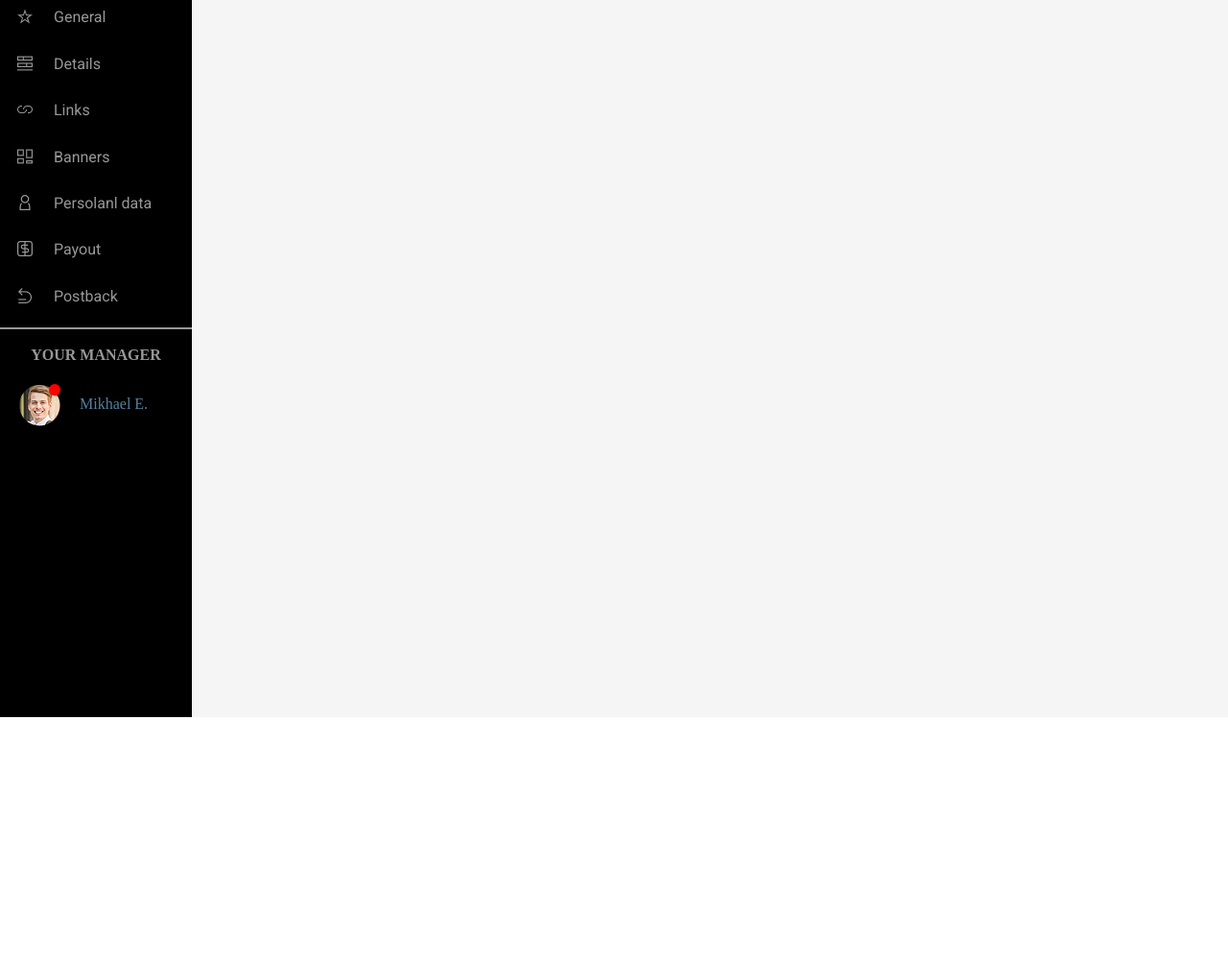
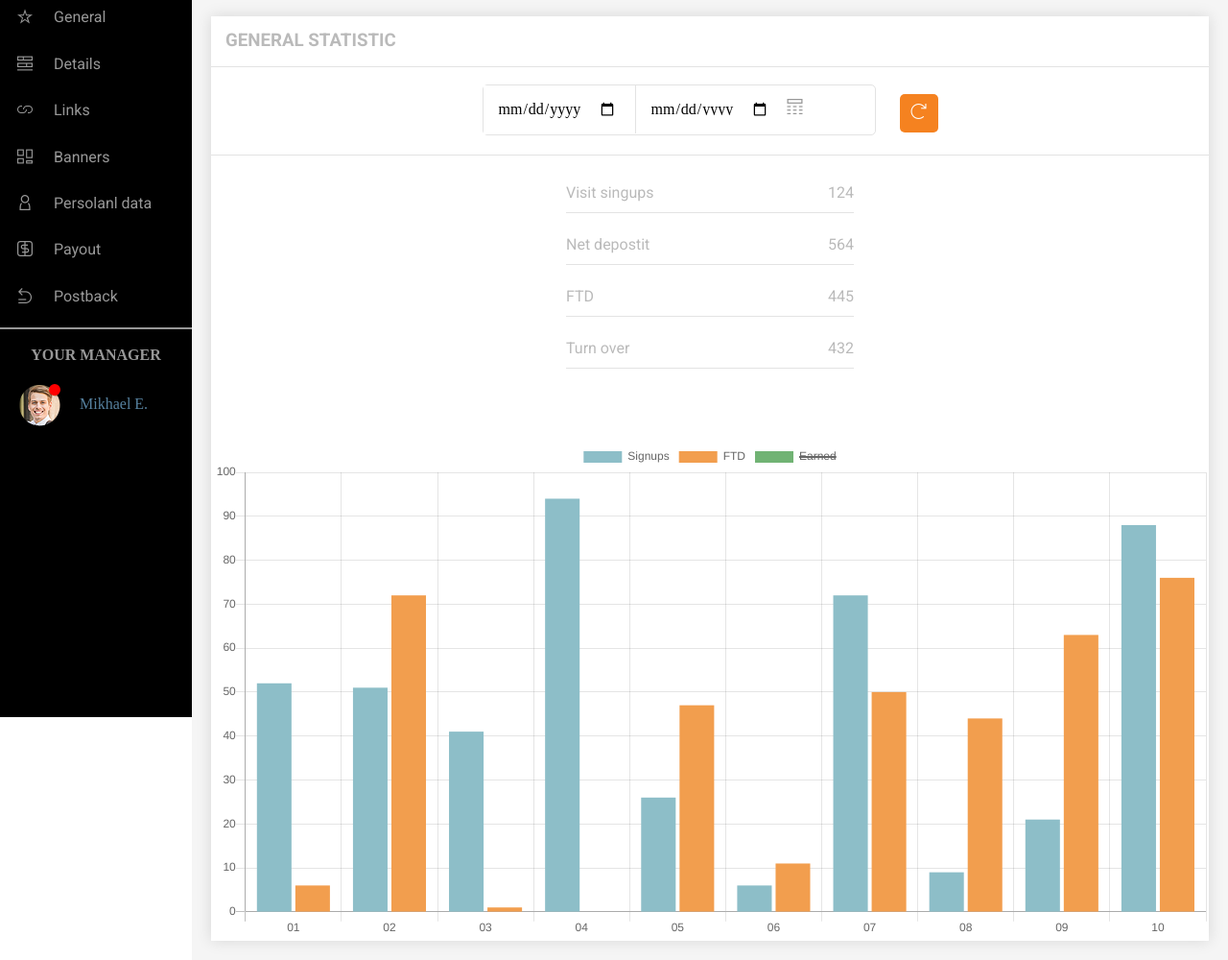
Before and after one commit to halo2008/zadanie.90.0, a website: page index.html in a window 1280 px wide. Shown: the part 53-1053 px from the top of the page at 96% size. Before the commit the page ends 800 px from the top, so only its background shows below. Drawn offline with nearby package versions, Linux system fonts and the light colour scheme.

Commit message:
add working chart

```diff
--- a/index.html
+++ b/index.html
@@ -2,6 +2,7 @@
 <html>
 <head>
 	<meta charset="utf-8">
+	<script src="https://cdnjs.cloudflare.com/ajax/libs/Chart.js/2.7.2/Chart.min.js"></script>
 	<meta name="viewport" content="width=device-width, initial-scale=1.0">
 	<link rel="stylesheet" type="text/css" href="css/style.css">
 	<title>Stuff</title>
@@ -82,10 +83,46 @@
 	<section class="content flex" id="flexi">
 		<div  class="col-lg-12" >
 			<div class="general-border" id="content">
+				<h3>general statistic</h3>
+					<div class="content-container">
+						<div class="calendar">
+							<form class="border-input">
+								<div>
+									<input type="date" name="period-start" value="">
+									<input  class="end" type="date" name="period-end" value="">
+									<span><i class="sidebarIco icon-calendar"></i>
+									</span>
+								</div>
+							</form>
+							<button class="refresh">
+								<i class="icon-refresh"></i>
+							</button>
+						</div>
+						<div class="content-container-next">
+							<div class="general-info">
+								<div class="content-info">
+									<span>Visit singups</span><br>
+									<span>124<br></span>
+								</div>
+								<div class="content-info">
+									<span>Net depostit</span>
+									<span>564</span>
+								</div>
+								<div class="content-info">
+									<span>FTD</span>
+									<span>445</span>
+								</div>
+								<div class="content-info">
+									<span>Turn over</span>
+									<span>432</span>
+								</div>
+							</div>
+						</div>
+					</div>
+					<canvas id="myChart"></canvas>
 			</div>
 		</div>
 	</section>
-	<script src="https://cdnjs.cloudflare.com/ajax/libs/Chart.js/2.7.2/Chart.min.js"></script>
 	<script type="text/javascript" src="js/menu.js"></script>
 </body>
 </html>
--- a/js/menu.js
+++ b/js/menu.js
@@ -36,9 +36,36 @@ function addNew() {
 }
 
 
+function charts() {
+  var ctx = document.getElementById('myChart').getContext('2d');
+  var myChart = new Chart(ctx, {
+    type: 'bar',
+    data: {
+    labels: ["01", "02", "03", "04", "05", "06", "07", "08", "09", "10"],
+    datasets: [{
+        label: 'Signups',
+        backgroundColor: '#8DBEC8',
+        borderColor: '#8DBEC8',
+        data: [ 52, 51, 41, 94, 26, 6, 72, 9, 21, 88],
+      },
+      {
+        label: "FTD",
+        backgroundColor: '#F29E4E',
+        borderColor: '#F29E4E',
+        data: [ 6, 72, 1, 0, 47, 11, 50, 44, 63, 76 ],
+      },
+      {
+        label: "Earned",
+        backgroundColor: '#71B374',
+        borderColor: '#71B374',
+        data: [ 59, 49, 68, 90, 67, 41, 13, 38, 48, 48 ],
+        hidden: true,
+      }]
+    },
+  });
+}
 
-
-
+charts();
 
 
 
@@ -56,9 +83,11 @@ function load_general (e) {
    var con = document.getElementById('content'),
        xhr = new XMLHttpRequest();
 
-   xhr.onreadystatechange = function (e) {
+   xhr.onload = function (e) {
     if (xhr.readyState == 4 && xhr.status == 200) {
      con.innerHTML = xhr.responseText;
+
+      charts();
     }
    }
 
@@ -111,10 +140,10 @@ function load_addlink (e) {
      con.innerHTML = xhr.responseText;
 
 /*-----------------modal----------------*/
-      function closeModal() {
-    document.getElementById('overlay').classList.remove('show')
+function closeModal() {
+      document.getElementById('overlay').classList.remove('show')
     }
-    document.querySelectorAll('overlay .js--close-modal').forEach(function(btn) {
+    document.querySelectorAll('#overlay .js--close-modal').forEach(function(btn) {
       btn.addEventListener('click', function(e) {
         e.preventDefault()
         closeModal()
@@ -140,6 +169,7 @@ function load_addlink (e) {
       document.querySelector('#overlay').classList.add('show')
       document.querySelector(modal).classList.add('show')
     }
+
 /*-----------------------modal--------------------------------*/
     }
    }
@@ -152,38 +182,3 @@ function load_addlink (e) {
 
 
 /*-------------------------Canvas-----------------------*/
-
-var ctx = document.getElementById('myChart').getContext('2D');
-
-  new Chart(ctx, {
-      // 1
-      type: 'bar',
-      data: {
-          // 2
-          labels: ["01", "02", "03", "04", "05", "06", "07", "08", "09", "10"],
-          // 3
-          datasets: [{
-              // 4
-              label: "Signups",
-              // 5
-              backgroundColor: '#8DBEC8',
-              borderColor: '#8DBEC8',
-              // 6
-              data: [ 52, 51, 41, 94, 26, 6, 72, 9, 21, 88 ],
-          },
-          {
-              label: "FTD",
-              backgroundColor: '#F29E4E',
-              borderColor: '#F29E4E',
-              data: [ 6, 72, 1, 0, 47, 11, 50, 44, 63, 76 ],
-          },
-          {
-              label: "Earned",
-              backgroundColor: '#71B374',
-              borderColor: '#71B374',
-              data: [ 59, 49, 68, 90, 67, 41, 13, 38, 48, 48 ],
-              // 7
-              hidden: true,
-          }]
-      },
-  });
```
